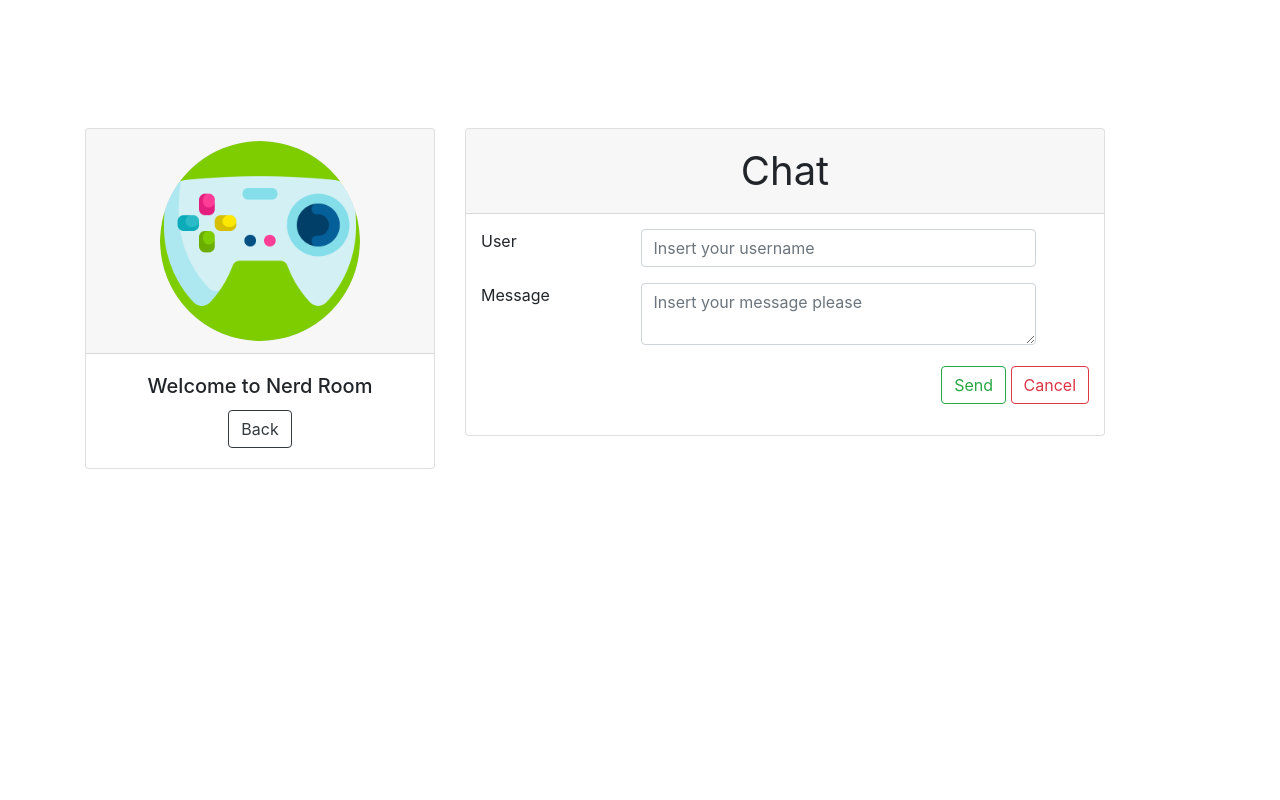
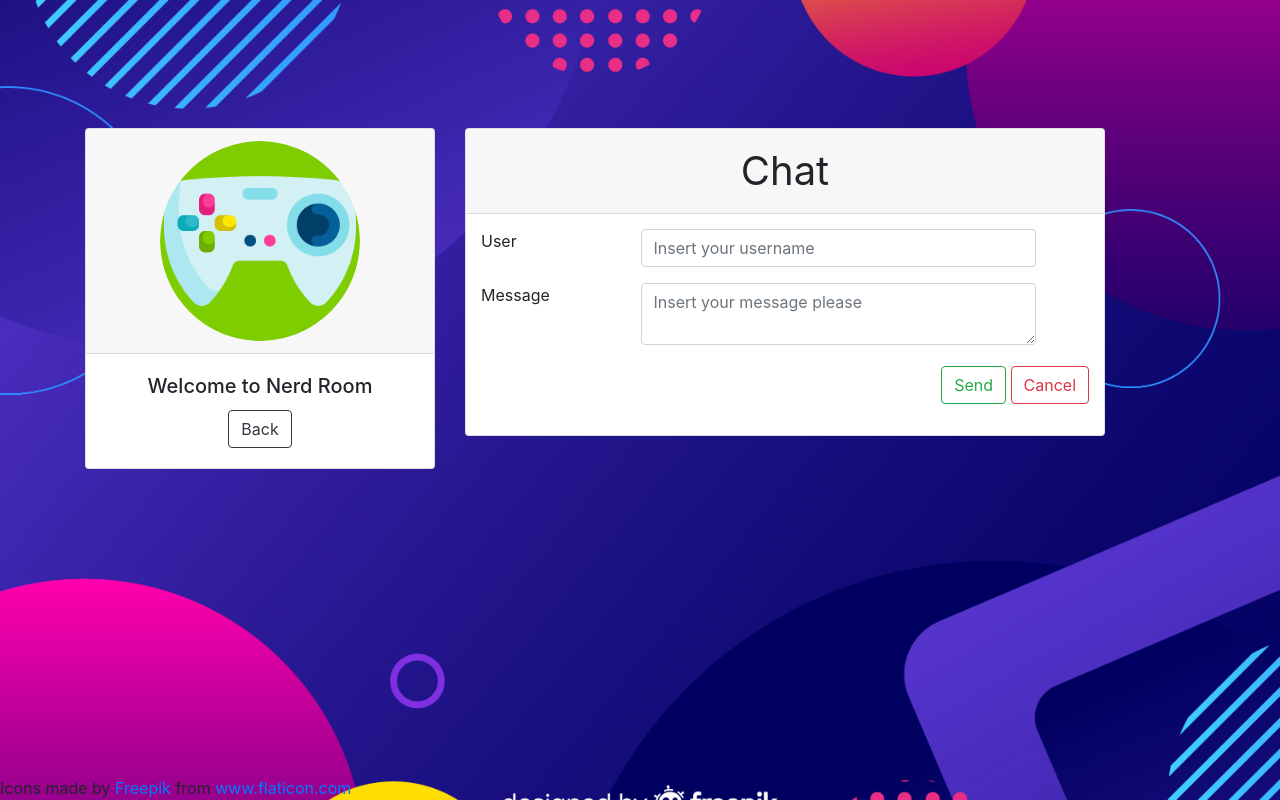
Before and after one commit to joaovictor1205/Trabalho-de-Sistemas-Distribuidos, a Python web app: template public/templates/chat.html in a window 1280 px wide. Run offline with Jinja, Linux system fonts and the light colour scheme; the template is opened without the code that fills it, so the values that code supplies are empty; some libraries are stand-ins or nearby versions.

Commit message:
background add

```diff
--- a/public/css/chat.css
+++ b/public/css/chat.css
@@ -14,7 +14,6 @@
     width: 200px;
     height: 200px;
 
-    background-color: #ddd;
     border-radius: 100%;
     object-fit: cover;
 
@@ -40,3 +39,17 @@ label{
     margin-top: 5px;
     text-align: left;
 }
+
+body{
+    background-image: url('../img/background.jpg');
+    background-size: 100%;
+    background-repeat: no-repeat;
+}
+
+.footer {
+    position: fixed;
+    left: 0;
+    bottom: 0;
+    width: 100%;
+    text-align: left;
+}
--- a/public/css/home.css
+++ b/public/css/home.css
@@ -52,3 +52,9 @@ label{
     text-align: left;
 
 }
+
+body{
+    background-image: url('../img/background.jpg');
+    background-size: 100%;
+    background-repeat: no-repeat;
+}
--- a/public/templates/chat.html
+++ b/public/templates/chat.html
@@ -123,5 +123,11 @@
 
     </script>
 
+
+    <footer class="footer">
+        <div>Icons made by <a href="https://www.flaticon.com/authors/freepik" title="Freepik">Freepik</a> from <a href="https://www.flaticon.com/" title="Flaticon">www.flaticon.com</a></div>
+    </footer>
+
+
 </body>
 </html>
--- a/public/templates/home.html
+++ b/public/templates/home.html
@@ -43,7 +43,7 @@
 
         </div>
 
-        <a href="../"> <button class="btn btn-outline-dark text-center">Back</button> </a>
+        <a href="../"> <button class="btn btn-dark text-center">Back</button> </a>
 
         <footer class="footer">
             <div>Icons made by <a href="https://www.flaticon.com/authors/freepik" title="Freepik">Freepik</a> from <a href="https://www.flaticon.com/" title="Flaticon">www.flaticon.com</a></div>
--- a/public/templates/login.html
+++ b/public/templates/login.html
@@ -56,5 +56,9 @@
 
     </div>
 
+    <footer class="footer">
+            <div>Icons made by <a href="https://www.flaticon.com/authors/freepik" title="Freepik">Freepik</a> from <a href="https://www.flaticon.com/" title="Flaticon">www.flaticon.com</a></div>
+    </footer>
+
 </body>
 </html>
```
Also changed, not shown: public/archive/messages.json (+1 -1 lines), public/css/login.css (+14 -1 lines), public/img/background.jpg (added).
